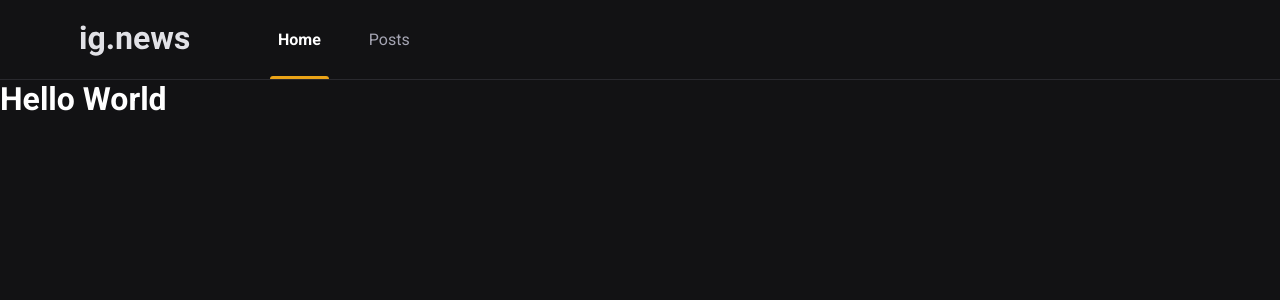
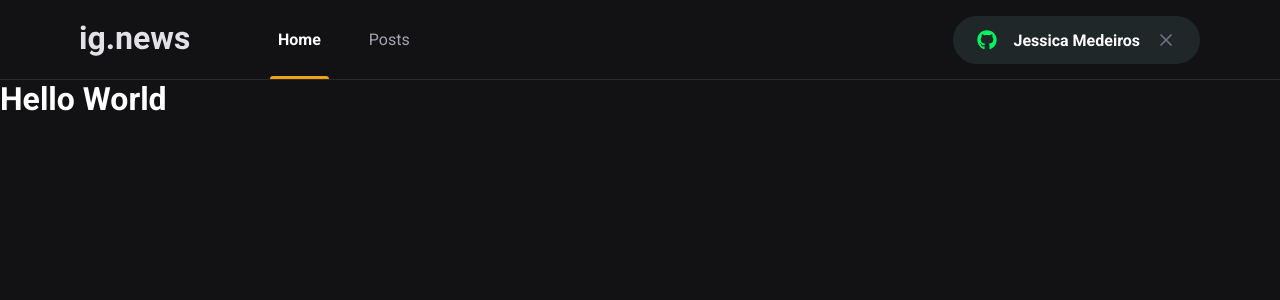
Before and after one commit to jessicamedeirosp/ignews-IGNITE-ROCKETSEAT, a Next.js app: page / in a window 1280 px wide. Shown: the top 300 px of the page. Built offline with nearby package versions, Linux system fonts and the light colour scheme.

Commit message:
feat: adding Sign In Button and react icons

```diff
--- a/package.json
+++ b/package.json
@@ -8,10 +8,13 @@
     "start": "next start"
   },
   "dependencies": {
+    "add": "^2.0.6",
     "next": "10.2.2",
     "react": "17.0.2",
     "react-dom": "17.0.2",
-    "sass": "^1.32.13"
+    "react-icons": "^4.2.0",
+    "sass": "^1.32.13",
+    "yarn": "^1.22.10"
   },
   "devDependencies": {
     "@types/node": "^15.3.1",
--- a/src/components/Header/index.tsx
+++ b/src/components/Header/index.tsx
@@ -1,3 +1,4 @@
+import { SignInButton } from '../SingInButton';
 import styles from './styles.module.scss';
 export function Header() {
     return (
@@ -8,6 +9,8 @@
                     <a className={styles.active}>Home</a>
                     <a>Posts</a>
                 </nav>
+
+                <SignInButton />
             </div>
         </header>
     );
--- a/src/components/Header/styles.module.scss
+++ b/src/components/Header/styles.module.scss
@@ -49,4 +49,8 @@
             }
         }
     }
+
+    button {
+        margin-left: auto;
+    }
 }
--- /dev/null
+++ b/src/components/SingInButton/index.tsx
@@ -0,0 +1,29 @@
+import { FaGithub } from 'react-icons/fa';
+import { FiX } from 'react-icons/fi';
+
+import styles from './styles.module.scss';
+
+export function SignInButton() {
+    const isUserLogggedIn = true;
+
+    return isUserLogggedIn ? (
+        <button
+            type="button"
+            className={styles.signInButton}
+        >
+              <FaGithub color="#04f361"/>
+            Jessica Medeiros
+            <FiX color="#737380" className={styles.closeIcon}/>
+        </button>
+
+    ) : (
+        <button
+        type="button"
+        className={styles.signInButton}
+    >
+        <FaGithub color="#eba471"/>
+        Sing in with Github
+    </button>
+
+    );
+}
--- /dev/null
+++ b/src/components/SingInButton/styles.module.scss
@@ -0,0 +1,32 @@
+.signInButton {
+    height: 3rem;
+    border-radius: 3rem;
+    background: var(--gray-850);
+    border: 0;
+    padding: 0 1.5rem;
+
+    display: flex;
+    align-items: center;
+    justify-content: center;
+
+    color: var(--white);
+    font-weight: bold;
+
+    svg {
+        width: 20px;
+        height: 20px;
+        &:first-child {
+            margin-right: 1rem;
+        }
+    }
+
+    svg.closeIcon {
+        margin-left: 1rem;
+    }
+
+    transition: filter 0.2s;
+
+    &:hover {
+        filter: brightness(0.8);
+    }
+}
--- a/src/styles/global.scss
+++ b/src/styles/global.scss
@@ -9,6 +9,7 @@
     --gray-100: #e1e1e6;
     --gray-300: #a5a5b3;
     --gray-800: #29292e;
+    --gray-850: #1f2729;
     --gray-900: #121214;
 
     --cyan-500: #61dafb;
```
Also changed, not shown: 2 other files (tests, documents, lock files or other folders).
